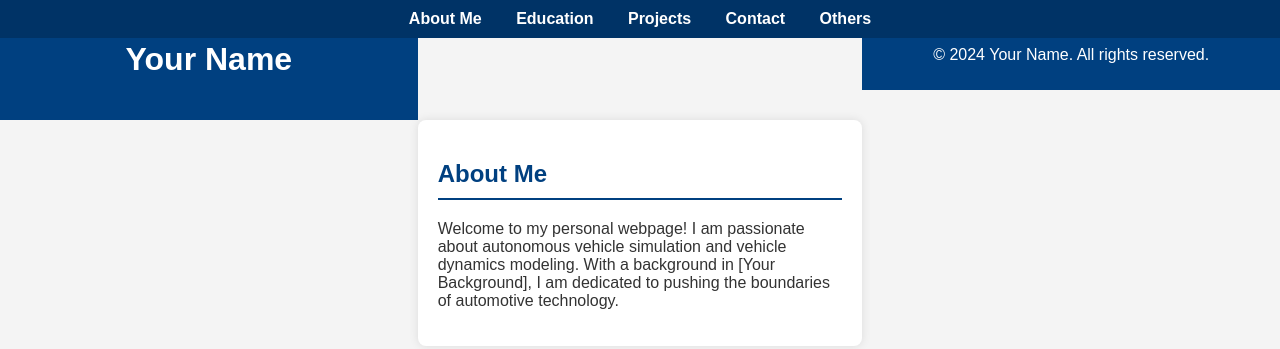
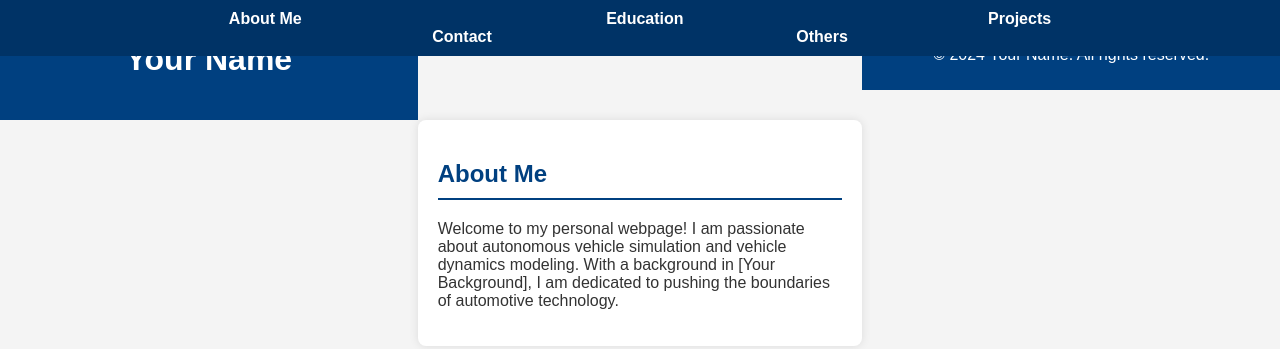
Before and after one commit to venkatesh-rav/Portfolio, a plain HTML site: page index.html in a window 1280 px wide. Drawn offline with Linux system fonts and the light colour scheme.

Commit message:
Update index.html

```diff
--- a/index.html
+++ b/index.html
@@ -32,12 +32,12 @@
             position: fixed;
             width: 100%; /* Full width of the navigation bar */
             top: 0;
-            z-index: 1500;
+            z-index: 1000;
         }
 
         nav a {
             color: white;
-            margin: 0 15px;
+            margin: 0 150px;
             text-decoration: none;
             font-weight: bold;
             cursor: pointer;
```
